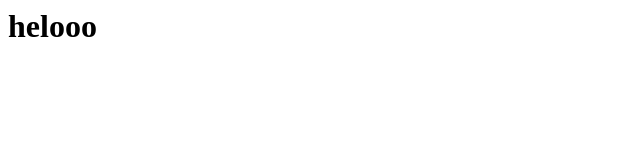
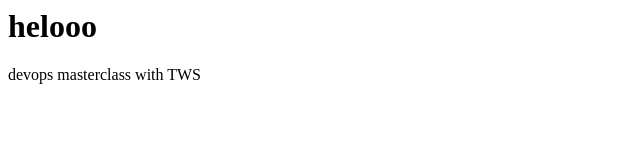
Before and after one commit to abhigyan-21/github-actions-cicd, a plain HTML site: page index.html in a window 1280 px wide. Shown: the whole page, without its empty margins (0-640 px from the left). Drawn offline with Linux system fonts and the light colour scheme.

Commit message:
Add paragraph about DevOps masterclass

```diff
--- a/index.html
+++ b/index.html
@@ -1 +1,2 @@
 <h1>helooo</h1>
+<p>devops masterclass with TWS</p>
```
